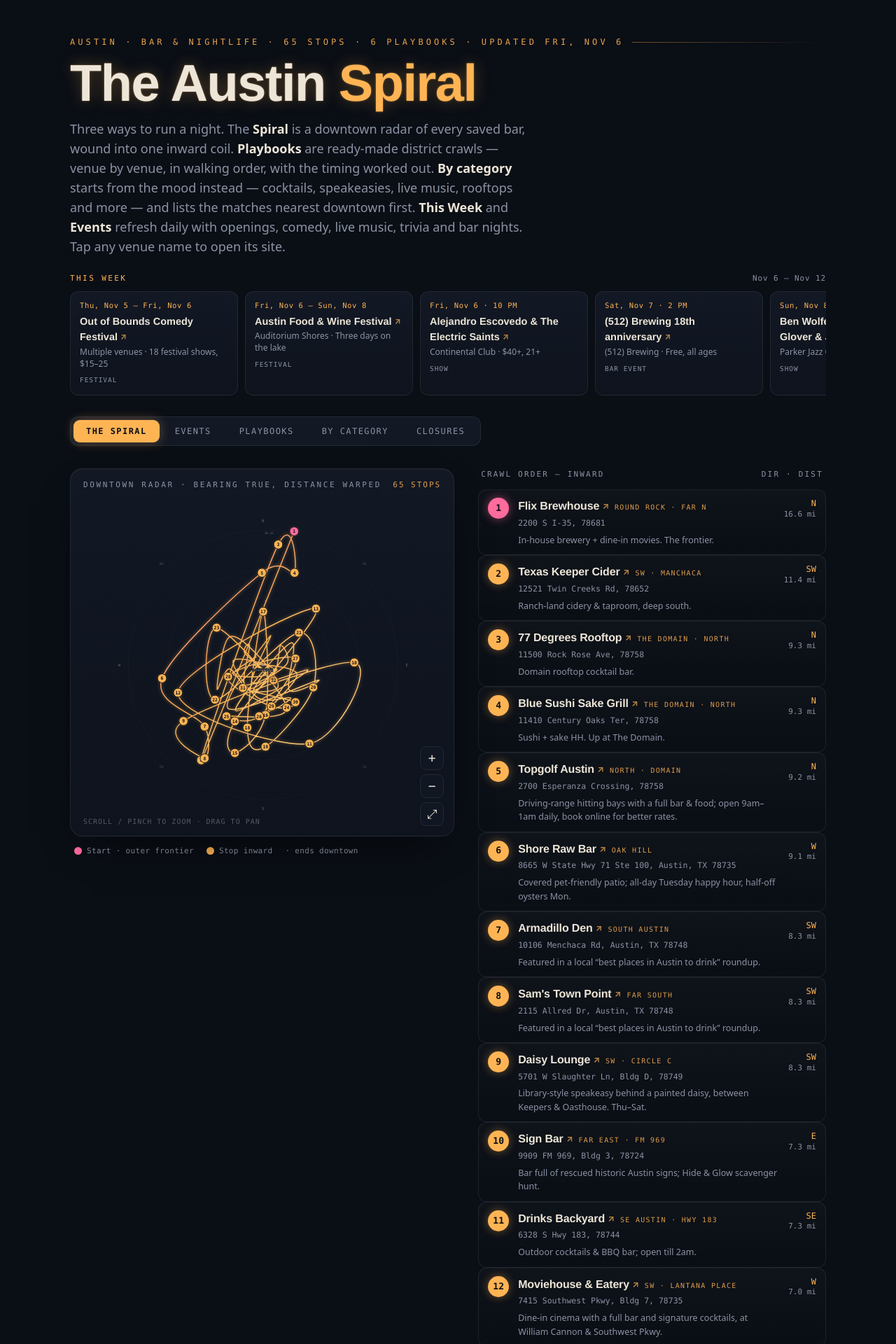
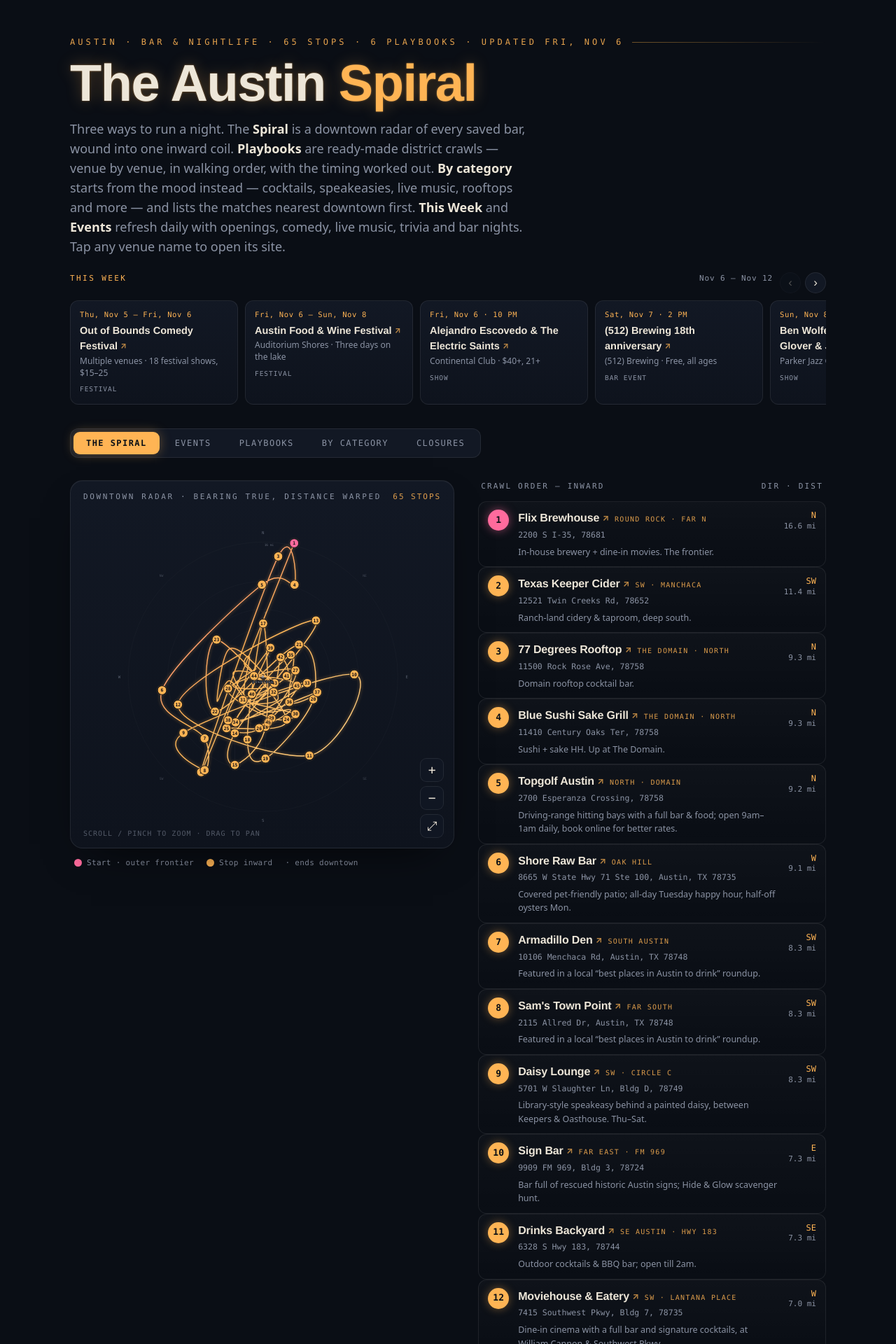
Before and after one commit to nowucca/nowucca.github.io, a Jekyll site: the page austin-spiral.html, which Jekyll copies as it is, in a window 1280 px wide. Shown: the top 1920 px of the page at 70% size. Built offline with Jekyll 4.4.1, drawn with Linux system fonts in a browser that asks for light colours.

Commit message:
Austin Spiral: This week carousel gets arrows, mouse drag and a visible scrollbar
Co-Authored-By: Claude Sonnet 5.5 <noreply@anthropic.com>

```diff
--- a/austin-spiral.html
+++ b/austin-spiral.html
@@ -182,8 +182,14 @@
   .tag.paused{color:var(--muted);border:1px dashed rgba(255,255,255,.2)}
   .week{margin-top:22px}
   .week-head{font-family:var(--font-mono);font-size:11px;letter-spacing:.22em;text-transform:uppercase;color:var(--amber);margin:0 0 10px;display:flex;justify-content:space-between;gap:10px}
-  .week-head span:last-child{color:var(--muted);letter-spacing:.08em;text-transform:none}
-  .week-row{display:flex;gap:10px;overflow-x:auto;padding-bottom:6px;scroll-snap-type:x mandatory}
+  .week-head #week-range{color:var(--muted);letter-spacing:.08em;text-transform:none;margin-left:auto}
+  .week-nav{display:flex;gap:6px;flex:none}
+  .week-nav button{width:30px;height:30px;border-radius:50%;border:1px solid var(--line);background:var(--panel);color:var(--text);font-size:17px;line-height:1;cursor:pointer;padding:0}
+  .week-nav button:hover:not(:disabled){border-color:var(--amber);color:var(--amber)}
+  .week-nav button:disabled{opacity:.3;cursor:default}
+  .week-row{display:flex;gap:10px;overflow-x:auto;padding-bottom:10px;scroll-snap-type:x mandatory;-webkit-overflow-scrolling:touch;overscroll-behavior-x:contain;scrollbar-width:thin;scrollbar-color:var(--amber) transparent;cursor:grab}
+  .week-row::-webkit-scrollbar{height:6px}.week-row::-webkit-scrollbar-thumb{background:var(--amber);border-radius:3px}
+  .week-row.dragging{cursor:grabbing;scroll-snap-type:none;user-select:none}
   .wk{flex:0 0 min(240px,78vw);scroll-snap-align:start;background:linear-gradient(180deg,var(--panel),var(--panel-2));border:1px solid var(--line);border-radius:12px;padding:11px 13px}
   .wk-when{font-family:var(--font-mono);font-size:10.5px;color:var(--amber);letter-spacing:.06em}
   .wk h4{font-family:var(--font-display);font-size:14.5px;margin:4px 0 2px}
@@ -229,7 +235,7 @@
     <h1>The Austin <em>Spiral</em></h1>
     <p class="lede">Three ways to run a night. The <b>Spiral</b> is a downtown radar of every saved bar, wound into one inward coil. <b>Playbooks</b> are ready-made district crawls — venue by venue, in walking order, with the timing worked out. <b>By category</b> starts from the mood instead — cocktails, speakeasies, live music, rooftops and more — and lists the matches nearest downtown first. <b>This Week</b> and <b>Events</b> refresh daily with openings, comedy, live music, trivia and bar nights. Tap any venue name to open its site.</p>
     <section class="week" aria-label="This week">
-      <p class="week-head"><span>This week</span><span id="week-range"></span></p>
+      <div class="week-head"><span>This week</span><span id="week-range"></span><span class="week-nav"><button type="button" id="wk-prev" aria-label="Previous">&#8249;</button><button type="button" id="wk-next" aria-label="Next">&#8250;</button></span></div>
       <div class="week-row" id="week"></div>
     </section>
     <div class="tabs" role="tablist" aria-label="Views">
```
Also changed, not shown: other parts of austin-spiral.html (+16 -0 lines).
